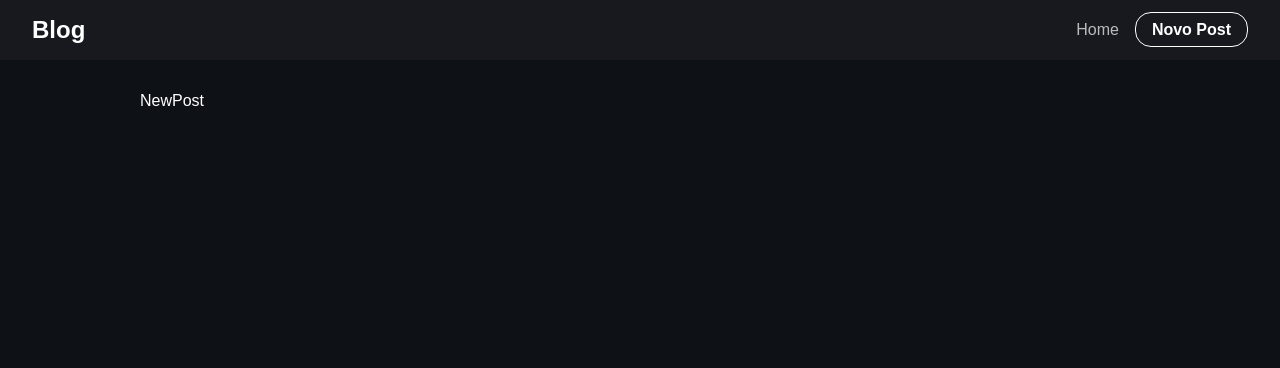
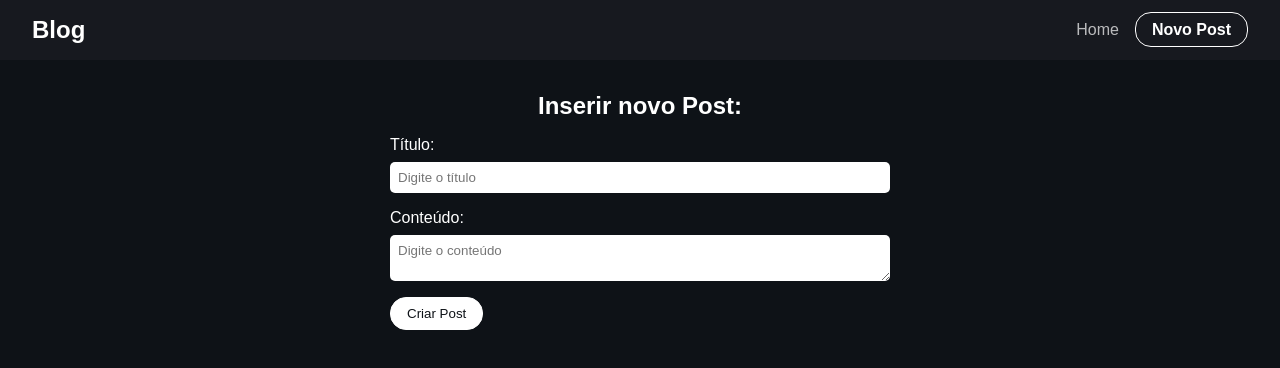
Before and after one commit to pedrofigueiredojsx/react-projects, a React (Vite) app in the folder 18_blog_axios/: page /new in a window 1280 px wide. Shown: the top 368 px of the page. Built offline with nearby package versions, Linux system fonts and the light colour scheme.

Commit message:
feat: new post jsx created

```diff
--- /dev/null
+++ b/18_blog_axios/src/routes/NewPost.css
@@ -0,0 +1,27 @@
+.new-post h2 {
+  text-align: center;
+  margin-bottom: 1rem;
+}
+
+form {
+  max-width: 500px;
+  width: 100%;
+  margin: 0 auto;
+}
+
+.form-control {
+  display: flex;
+  flex-direction: column;
+  margin-bottom: 1rem;
+}
+
+.form-control label {
+  margin-bottom: 0.5rem;
+}
+
+.form-control input,
+.form-control textarea {
+  padding: 0.5rem;
+  border-radius: 5px;
+  border: none;
+}
--- a/18_blog_axios/src/routes/NewPost.jsx
+++ b/18_blog_axios/src/routes/NewPost.jsx
@@ -1,7 +1,30 @@
-import React from 'react'
+import './NewPost.css'
 
 const NewPost = () => {
-  return <div>NewPost</div>
+  return (
+    <div className="new-post">
+      <h2>Inserir novo Post:</h2>
+      <form>
+        <div className="form-control">
+          <label htmlFor="title">Título:</label>
+          <input
+            type="text"
+            name="title"
+            id="title"
+            placeholder="Digite o título"
+          />
+        </div>
+        <div className="form-control">
+          <label htmlFor="body">Conteúdo:</label>
+          <textarea
+            name="body"
+            id="body"
+            placeholder="Digite o conteúdo"></textarea>
+        </div>
+        <input type="submit" value="Criar Post" className="btn" />
+      </form>
+    </div>
+  )
 }
 
 export default NewPost
```
